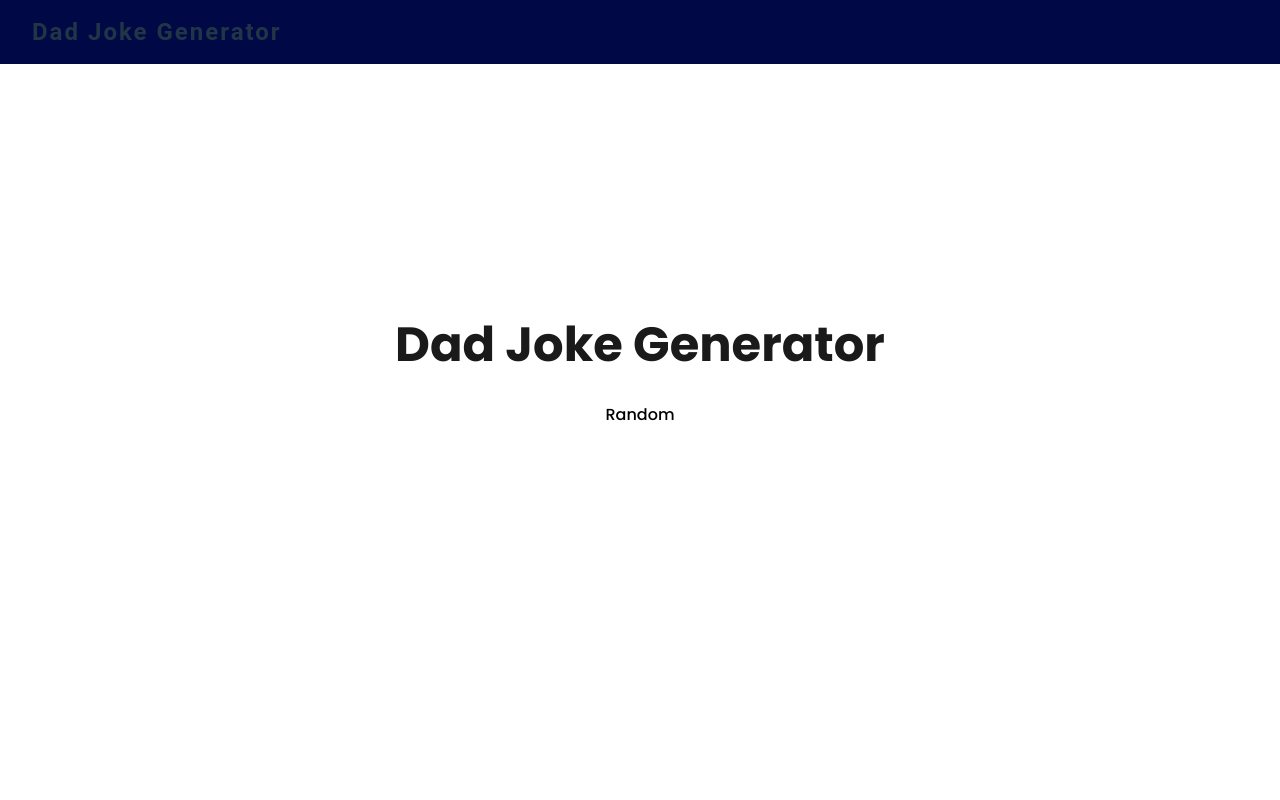
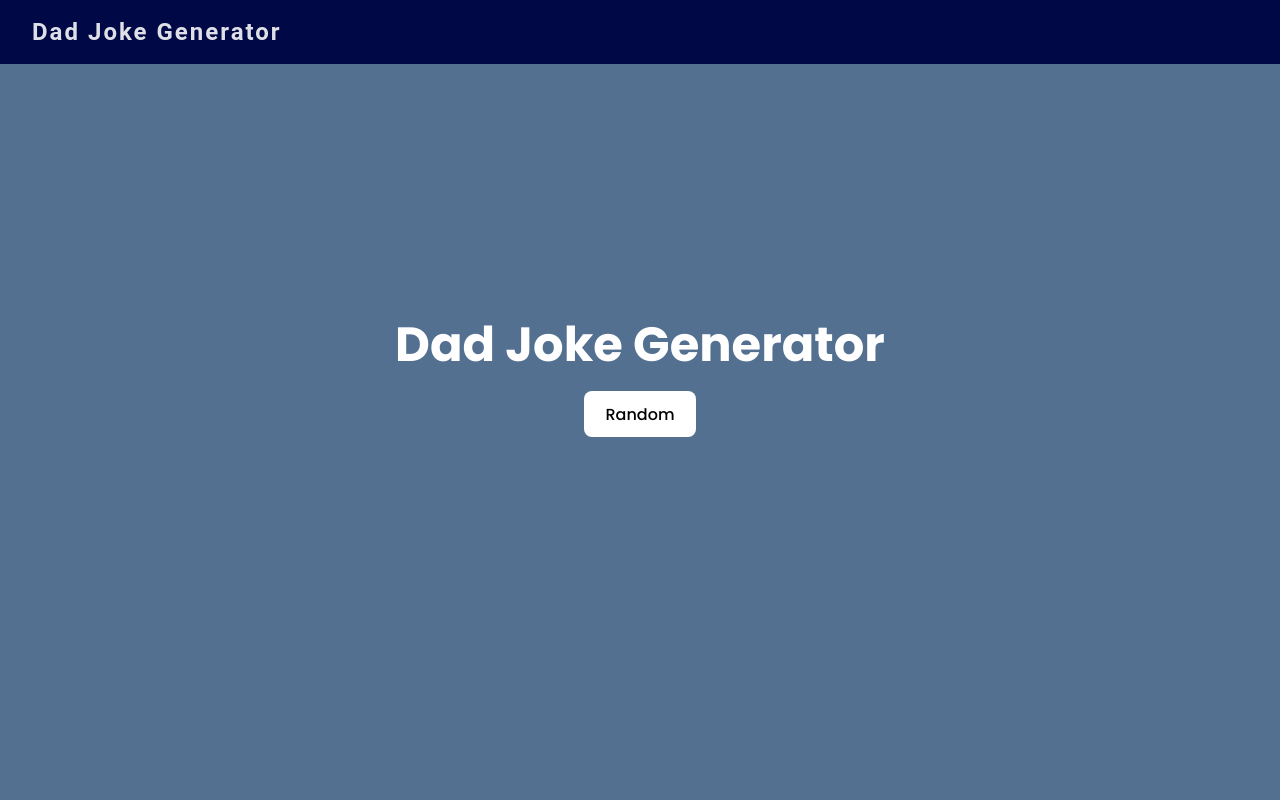
Before and after one commit to DihanVermeulen/dad-joke-generator, a React (Vite) app: page / in a window 1280 px wide. Shown: the top 800 px of the page. Built offline with nearby package versions, Linux system fonts and the light colour scheme.

Commit message:
refactor: remove light theme

```diff
--- a/src/App.css
+++ b/src/App.css
@@ -99,13 +99,3 @@ main p {
     box-shadow: 0 0 0 0 rgba(204, 169, 44, 0);
   }
 }
-
-@media (prefers-color-scheme: light) {
-  main p {
-    color: #1a1a1a;
-  }
-
-  main h1 {
-    color: #1a1a1a;
-  }
-}
--- a/src/index.css
+++ b/src/index.css
@@ -49,17 +49,3 @@ h1 {
   font-size: 3rem;
   line-height: 1.1;
 }
-
-@media (prefers-color-scheme: light) {
-  :root {
-    color: #213547;
-    background-color: var(--background-colour-light-80);
-  }
-  a:hover {
-    color: #747bff;
-  }
-
-  h3 {
-    color: #242424;
-  }
-}
```
